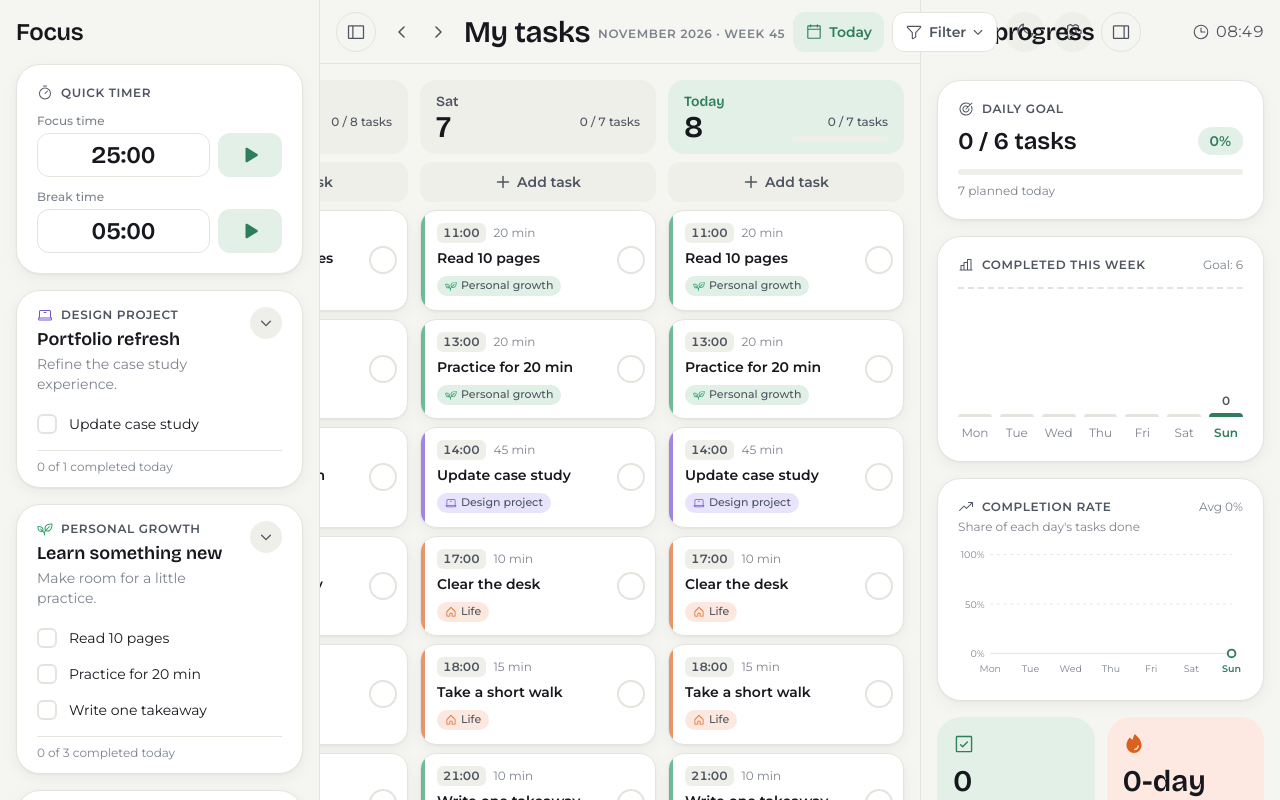
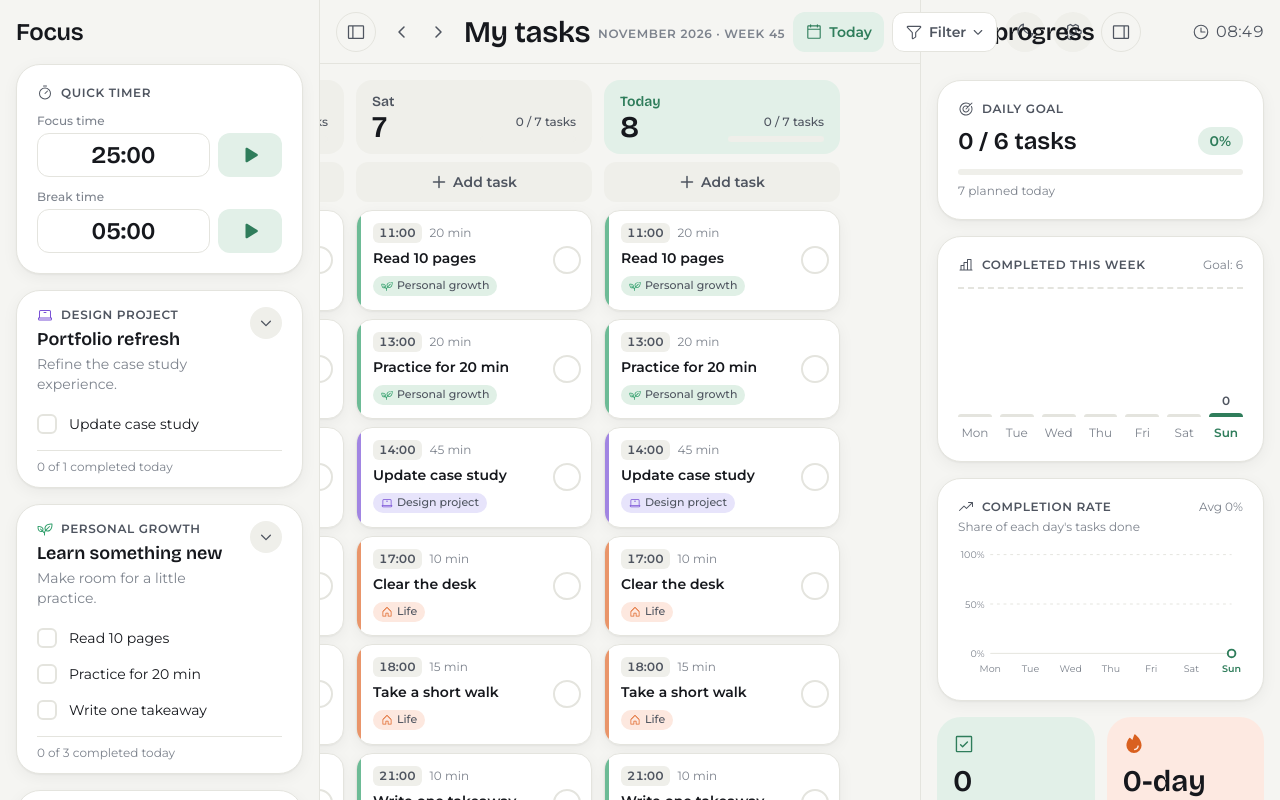
Before and after one commit to Nin10820/CS2-Habit-tracker, a React (Vite) app: page / in a window 1280 px wide. Built offline with nearby package versions, Linux system fonts and the light colour scheme.

Commit message:
Day columns area: 80px side padding on desktop
Co-Authored-By: Claude Opus 5.5 <noreply@anthropic.com>

```diff
--- a/src/components/WeekBoard.tsx
+++ b/src/components/WeekBoard.tsx
@@ -47,7 +47,7 @@ export function WeekBoard({
     const el = scroller.current?.querySelector<HTMLElement>(`[data-day="${today}"]`)
     const sc = scroller.current
     if (!el || !sc) return
-    const left = sc.scrollLeft + el.getBoundingClientRect().left - sc.getBoundingClientRect().left - 16
+    const left = sc.scrollLeft + el.getBoundingClientRect().left - sc.getBoundingClientRect().left - parseFloat(getComputedStyle(sc).paddingLeft)
     sc.scrollTo({ left, behavior: scrollKey ? "smooth" : "auto" })
   }, [scrollKey, today, weekStart])
 
@@ -181,7 +181,7 @@ export function WeekBoard({
       {/* 768px+: seven columns side by side */}
       <div
         ref={scroller}
-        className="mt-5 hidden snap-x scroll-px-4 items-start gap-3 overflow-x-auto pb-3 md:flex xl:mt-0 xl:min-h-0 xl:flex-1 xl:overflow-auto xl:p-4"
+        className="mt-5 hidden snap-x scroll-px-4 xl:scroll-px-20 items-start gap-3 overflow-x-auto pb-3 md:flex xl:mt-0 xl:min-h-0 xl:flex-1 xl:overflow-auto xl:px-20 xl:py-4"
         style={{ scrollbarWidth: "thin" }}
       >
         {days.map((k) => (
```
